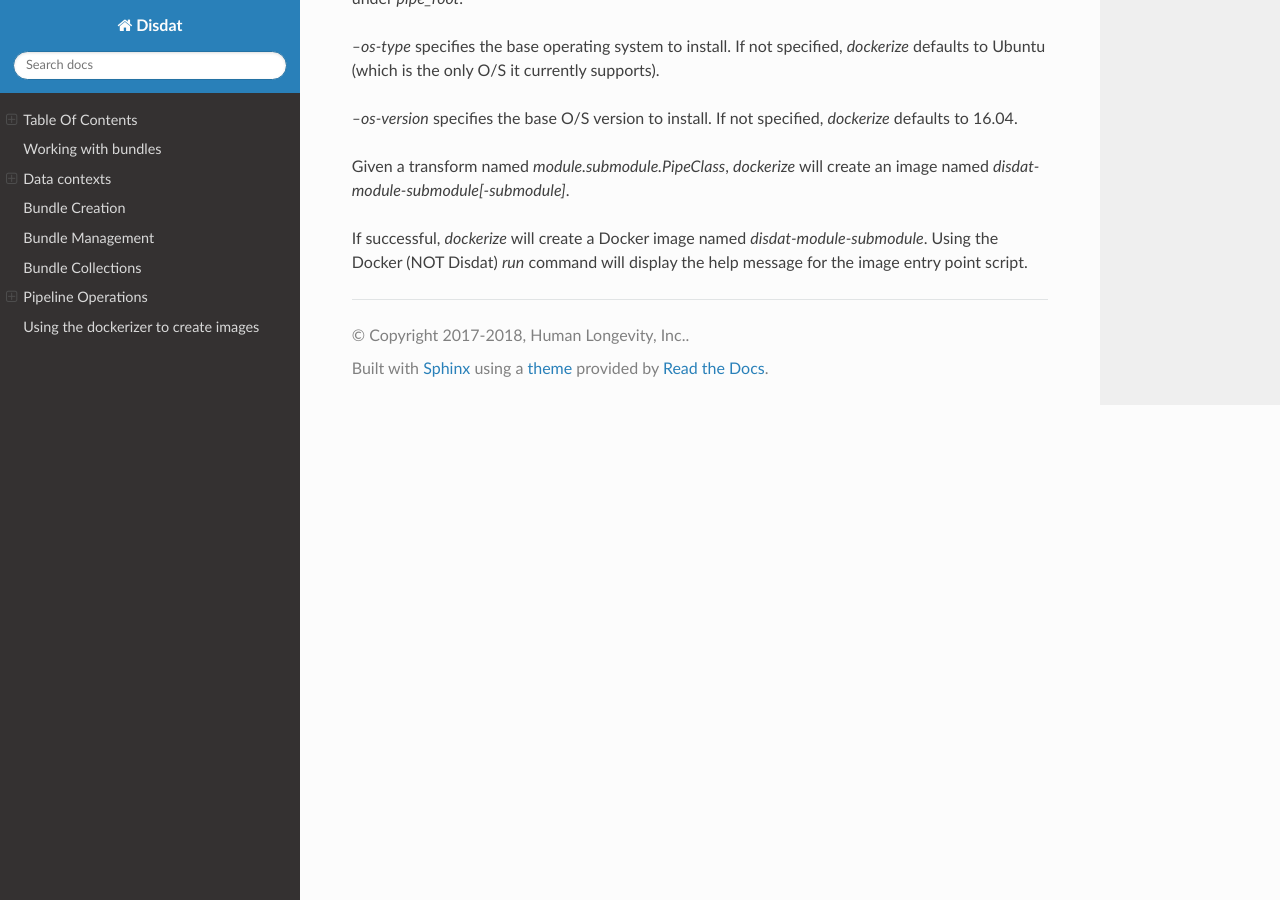
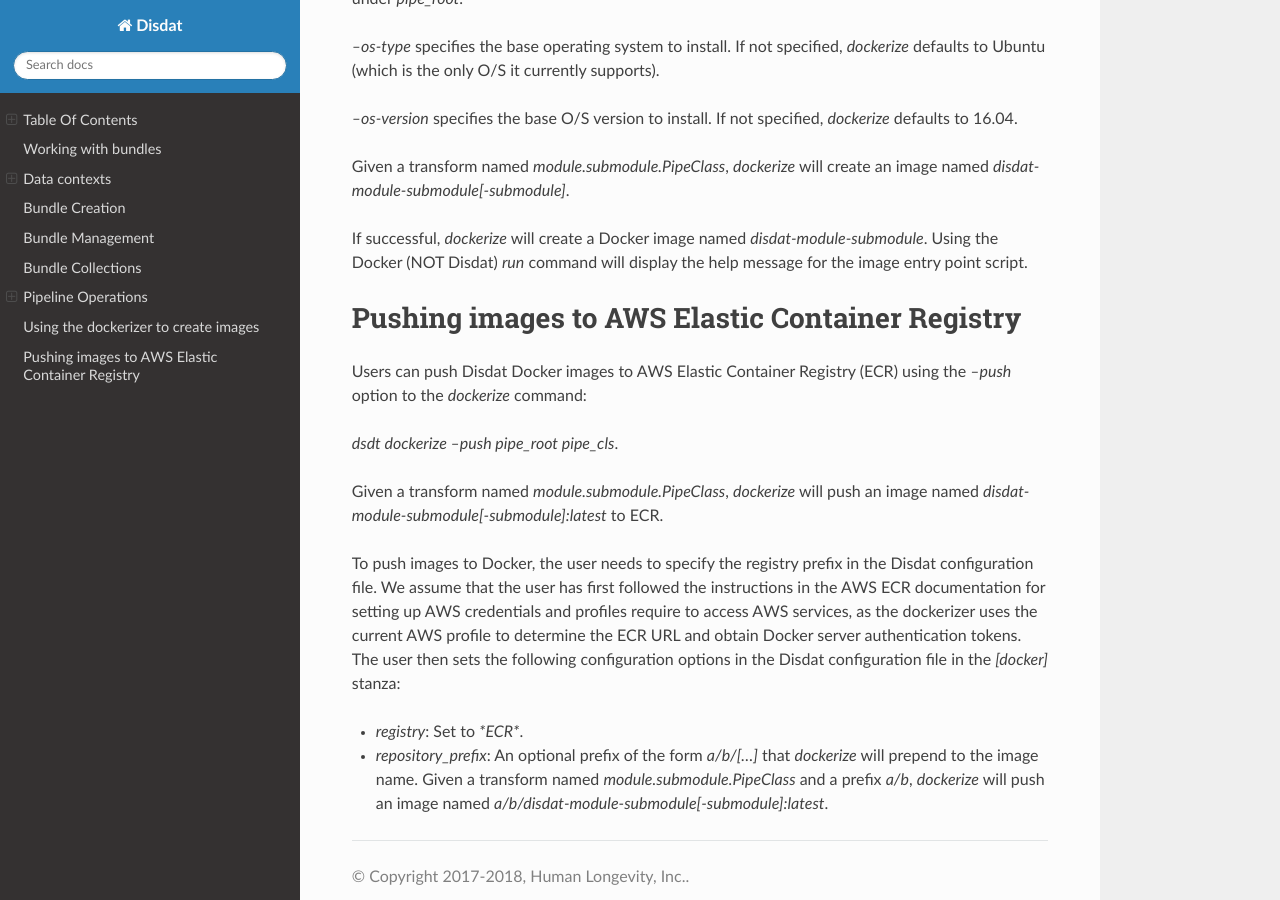
Before and after one commit to kyocum/disdat, a Sphinx documentation site: the page built from docs/usage.rst, in a window 1280 px wide and 900 px high, scrolled down 13191 px. Built offline with Sphinx 7.4.7 and the Read the Docs theme 2.0.0, drawn with Linux system fonts in a browser that asks for light colours.

Commit message:
Added instructions for pushing to ECR.

```diff
--- a/docs/usage.rst
+++ b/docs/usage.rst
@@ -608,3 +608,28 @@
 If successful, `dockerize` will create a Docker image named
 `disdat-module-submodule`. Using the Docker (NOT Disdat) `run` command will
 display the help message for the image entry point script.
+
+Pushing images to AWS Elastic Container Registry
+------------------------------------------------
+
+Users can push Disdat Docker images to AWS Elastic Container Registry (ECR)
+using the `--push` option to the `dockerize` command:
+
+`dsdt dockerize --push pipe_root pipe_cls`.
+
+Given a transform named `module.submodule.PipeClass`, `dockerize` will push
+an image named `disdat-module-submodule[-submodule]:latest` to ECR.
+
+To push images to Docker, the user needs to specify the registry prefix in
+the Disdat configuration file. We assume that the user has first followed the
+instructions in the AWS ECR documentation for setting up AWS credentials
+and profiles require to access AWS services, as the dockerizer uses the
+current AWS profile to determine the ECR URL and obtain Docker server
+authentication tokens. The user then sets the following configuration options
+in the Disdat configuration file in the `[docker]` stanza:
+
+- `registry`: Set to `*ECR*`.
+- `repository_prefix`: An optional prefix of the form `a/b/[...]` that
+  `dockerize` will prepend to the image name. Given a transform named
+  `module.submodule.PipeClass` and a prefix `a/b`, `dockerize` will push
+  an image named `a/b/disdat-module-submodule[-submodule]:latest`.
```
